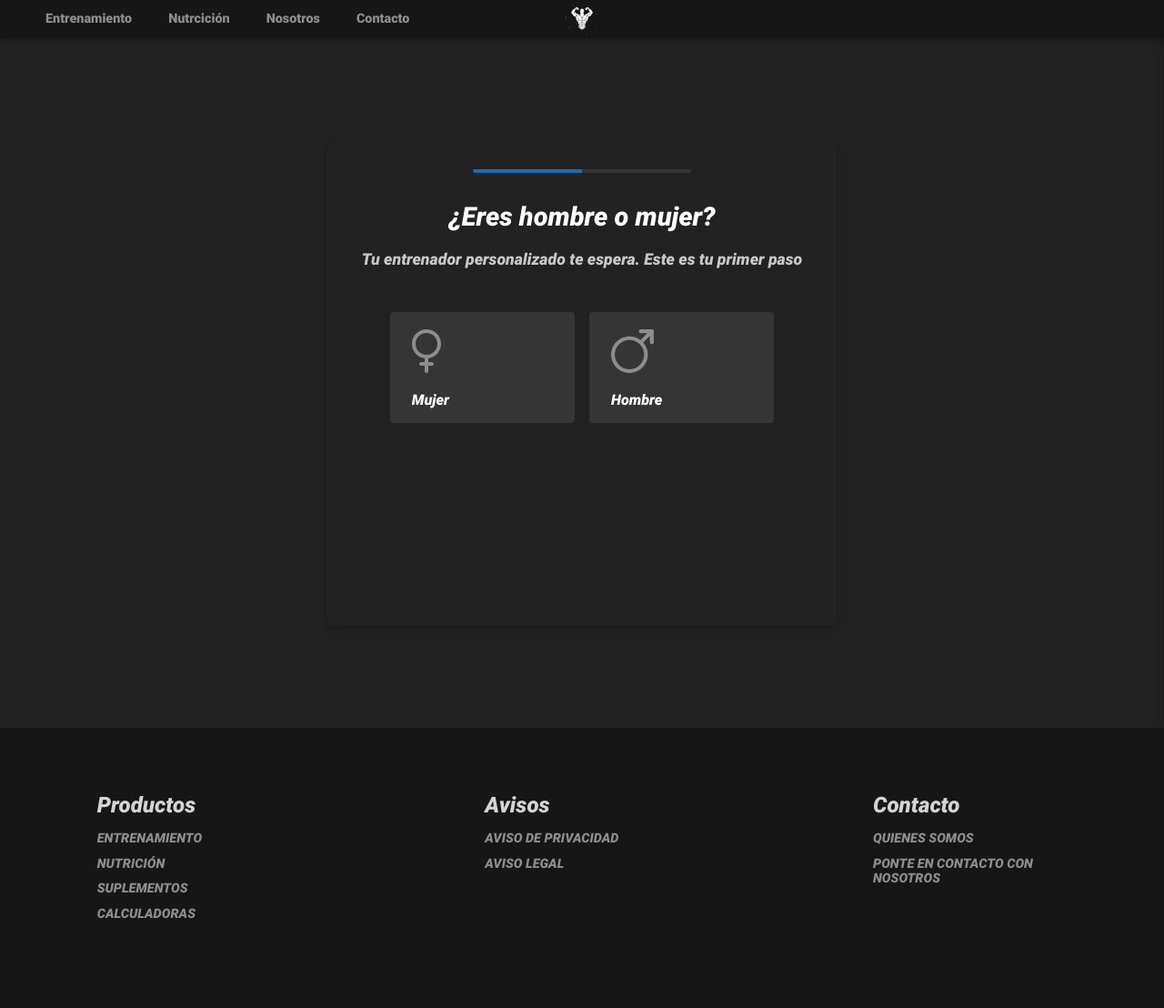
After one commit to KoreanoNiu/astraFit, a PHP site: page /registro.html in a window 1280 px wide. The commit adds this page. Shown: the whole page at 91% size. Run offline with PHP 8.4, Linux system fonts and the light colour scheme.

Commit message:
registro

```diff
--- /dev/null
+++ b/registro.html
@@ -0,0 +1,109 @@
+<!DOCTYPE html>
+<html lang = es>
+<html>
+    <head>
+        <meta charset="UTF-8">
+        <meta name="viewport" content="width=device-width, initial-scale=1.0">
+        <link rel = "stylesheet" href = "src/css/styles.css" type ="TEXT/CSS">
+        <title>Main index</title>
+    </head>
+
+    <body>
+        <header>
+            <nav class="fixed closed">
+                <a href = "" class = "brand-logo center"><img src="src/img/logo.png" alt=""></a>
+                <div class="sidenav-trigger hide show-on-small-and-down right">
+                    <button class="menu" onclick="this.parentNode.parentNode.classList.toggle('opened');this.parentNode.parentNode.classList.toggle('closed');this.setAttribute('aria-expanded', this.classList.contains('opened'))" aria-label="Main Menu">
+                        <svg width="40" height="40" viewBox="0 0 100 100">
+                          <path class="line line1" d="M 20,29.000046 H 80.000231 C 80.000231,29.000046 94.498839,28.817352 94.532987,66.711331 94.543142,77.980673 90.966081,81.670246 85.259173,81.668997 79.552261,81.667751 75.000211,74.999942 75.000211,74.999942 L 25.000021,25.000058" />
+                          <path class="line line2" d="M 20,50 H 80" />
+                          <path class="line line3" d="M 20,70.999954 H 80.000231 C 80.000231,70.999954 94.498839,71.182648 94.532987,33.288669 94.543142,22.019327 90.966081,18.329754 85.259173,18.331003 79.552261,18.332249 75.000211,25.000058 75.000211,25.000058 L 25.000021,74.999942" />
+                        </svg>
+                      </button>
+                </div>
+                <div class="sidenav-trigger right">
+                    <!--Aqui iria el icono del carrito xd-->
+                </div>
+                <!--ESta cerrado por el hide-->
+                <aside class="show">
+                    <div>
+                        <ul>
+                            <li><a href="">Entrenamiento</a></li>
+                            <li><a href="">Nutrcición</a></li>
+                            <li><a href="">Nosotros</a></li>
+                            <li><a href="">Contacto</a></li>
+                        </ul>
+                    </div>
+                    <div>
+                    </div>
+                </aside>
+                <ul class="hide-on-small-and-down">
+                    <li><a href="">Entrenamiento</a></li>
+                    <li><a href="">Nutrcición</a></li>
+                    <li><a href="">Nosotros</a></li>
+                    <li><a href="">Contacto</a></li>
+                </ul>
+            </nav>
+        </header>
+        <main>
+            <section class="register-container">
+                <div class="form-container">
+                    <div class="status-bar">
+                        <div style="width: 50%"></div>
+                    </div>
+                    <header>
+                        <h1>¿Eres hombre o mujer?</h1>
+                        <p>Tu entrenador personalizado te espera. Este es tu primer paso</p>
+                    </header>
+                    <form action="">
+                        <div>
+                            <input type="radio" id="gender1" name="gender1">
+                            <label for="gender1">
+                                <svg viewBox="0 0 32 48" xmlns="http://www.w3.org/2000/svg">
+                                    <path d="M14 36v-4.124C6.107 30.892 0 24.16 0 16 0 7.163 7.163 0 16 0s16 7.163 16 16c0 8.16-6.107 14.892-14 15.876V36h4a2 2 0 0 1 0 4h-4v6a2 2 0 0 1-4 0v-6h-4a2 2 0 0 1 0-4h4zm14-20c0-6.627-5.373-12-12-12S4 9.373 4 16s5.373 12 12 12 12-5.373 12-12z">
+                                    </path>
+                                </svg>
+                                <p>Mujer</p>
+                            </label>
+                        </div>
+                        <div>
+                            <input type="radio" id="gender2" name="gender2">
+                            <label for="gender2">
+                                <svg viewBox="0 0 43 44" xmlns="http://www.w3.org/2000/svg">
+                                    <path d="M39 6.652l-6.618 6.618A18.43 18.43 0 0 1 37 25.5C37 35.718 28.718 44 18.5 44S0 35.718 0 25.5 8.282 7 18.5 7c4.178 0 8.032 1.384 11.129 3.72L36.349 4h-6.474C28.839 4 28 3.105 28 2s.84-2 1.875-2h11.25a1.868 1.868 0 0 1 1.326.55A1.868 1.868 0 0 1 43 1.874v11.25C43 14.161 42.105 15 41 15s-2-.84-2-1.875V6.652zM33.3 25.5c0-8.175-6.625-14.8-14.8-14.8S3.7 17.325 3.7 25.5s6.625 14.8 14.8 14.8 14.8-6.625 14.8-14.8z"></path>
+                                </svg>
+                                <p>Hombre</p>
+                            </label>
+                        </div>
+                    </form>
+                </div>
+            </section>
+            <footer>
+                <div>
+                    <h3>Productos</h3>
+                    <ul>
+                        <li><a href="">ENTRENAMIENTO</a></li>
+                        <li><a href="">NUTRICIÓN</a> </li>
+                        <li><a href="">SUPLEMENTOS</a></li>
+                        <li><a href="">CALCULADORAS</a></li>
+                    </ul>
+                </div>
+                <div>
+                    <h3>Avisos</h3>
+                    <ul>
+                        <li><a href="">AVISO DE PRIVACIDAD</a></li>
+                        <li><a href="">AVISO LEGAL</a></li>
+                    </ul>
+                </div>
+                <div>
+                    <h3>Contacto</h3>
+                    <ul>
+                        <li><a href="">QUIENES SOMOS</a></li>
+                        <li><a href="">PONTE EN CONTACTO CON NOSOTROS</a></li>
+                    </ul>
+                </div>
+            </footer>
+        </main>
+    </body>
+    <script src =""></script>
+</html>
--- /dev/null
+++ b/scss/modulos/_register.scss
@@ -0,0 +1,129 @@
+.register-container{
+    font-family: Roboto-italic;
+    width: 100%;
+    background-color: #222222;
+    display: grid;
+    height: calc(100vh - var(--navbar-height));
+
+    grid-template-columns: repeat(1, 2fr);
+
+    .form-container{
+
+        background-color: #222222;
+
+        text-align: center;
+
+        .status-bar{
+            margin: 1rem auto 2rem auto;
+            width: 15rem;
+            height: 0.3rem;
+            background-color: #353535;
+
+
+            border-radius: 4px;
+            -webkit-border-radius: 4px;
+            -moz-border-radius: 4px;
+            -ms-border-radius: 4px;
+            -o-border-radius: 4px;
+
+            overflow: hidden;
+            div{
+                background-color: #126fbb;
+                margin: 0;
+                padding: 1%;
+            }
+
+        }
+
+        header{
+            h1{
+                color: #ffffff;
+                font-size: 1.8rem;
+            }
+            p{
+                color: #c8c8c8;
+                font-size: 1.1rem;
+            }
+        }
+
+        form{
+            margin: 3rem auto;
+
+            display: grid;
+            grid-template-columns: repeat(2, 2fr);
+            grid-gap: 1rem;
+            div{
+                margin: auto;
+                background-color: #353535;
+                width: 100%;
+                text-align: start;
+                height: min-content;
+
+                input[type="radio"]{
+                    display: none;
+                }
+
+                label{
+                    padding: 1.2rem 0rem 0rem 1.5rem;
+                    float: left;
+                    width: 100%;
+                    svg{
+                        height: 3rem;
+                        fill: #8D8D8D;
+                    }
+
+                    p{
+                        color: #ffffff;
+                        font-size: 1rem;
+                    }
+
+                    cursor: pointer;
+                }
+
+                transition: background-color, 0.7s;
+                -webkit-transition: background-color, 0.7s;
+                -moz-transition: background-color, 0.7s;
+                -ms-transition: background-color, 0.7s;
+                -o-transition: background-color, 0.7s;
+
+                &:hover{
+                    background-color: #696969;
+                }
+
+                border-radius: 4px;
+                -webkit-border-radius: 4px;
+                -moz-border-radius: 4px;
+                -ms-border-radius: 4px;
+                -o-border-radius: 4px;
+            }
+        }
+
+        padding: 1rem;
+    }
+}
+
+@media(max-width: 900px){
+    .form-container{
+        margin: 4rem auto;
+        width: 100%;
+    }
+}
+
+@media(min-width: 900px){
+    .form-container{
+        margin: 7rem auto;
+        width: 35rem;
+        filter: drop-shadow(0px 4px 4px rgba(0, 0, 0, 0.25));
+        -webkit-filter: drop-shadow(0px 4px 4px rgba(0, 0, 0, 0.25));
+        border-radius: 8px;
+        -webkit-border-radius: 8px;
+        -moz-border-radius: 8px;
+        -ms-border-radius: 8px;
+        -o-border-radius: 8px;
+
+        form{
+            margin: auto;
+            width: 80%;
+        }
+    }
+}
--- a/scss/modulos/_sections.scss
+++ b/scss/modulos/_sections.scss
@@ -71,6 +71,9 @@
             ul{
                 font-size: 0.8rem;
             }
+        }
+        div:nth-child(3){
+            margin-top: -2rem;
         }
     }
   }
--- a/scss/styles.scss
+++ b/scss/styles.scss
@@ -11,3 +11,5 @@
 @import "modulos/_sections.scss";
 
 // @import "modulos/_grid.scss";
+
+@import "modulos/register";
--- a/src/css/styles.css
+++ b/src/css/styles.css
@@ -574,7 +574,9 @@ main {
   footer {
     grid-template-columns: repeat(2, 2fr); }
     footer div ul {
-      font-size: 0.8rem; } }
+      font-size: 0.8rem; }
+    footer div:nth-child(3) {
+      margin-top: -2rem; } }
 
 @media (min-width: 900px) {
   .cards {
@@ -684,3 +686,91 @@ footer {
         }
     }
 */
+.register-container {
+  font-family: Roboto-italic;
+  width: 100%;
+  background-color: #222222;
+  display: grid;
+  height: calc(100vh - var(--navbar-height));
+  grid-template-columns: repeat(1, 2fr); }
+  .register-container .form-container {
+    background-color: #222222;
+    text-align: center;
+    padding: 1rem; }
+    .register-container .form-container .status-bar {
+      margin: 1rem auto 2rem auto;
+      width: 15rem;
+      height: 0.3rem;
+      background-color: #353535;
+      border-radius: 4px;
+      -webkit-border-radius: 4px;
+      -moz-border-radius: 4px;
+      -ms-border-radius: 4px;
+      -o-border-radius: 4px;
+      overflow: hidden; }
+      .register-container .form-container .status-bar div {
+        background-color: #126fbb;
+        margin: 0;
+        padding: 1%; }
+    .register-container .form-container header h1 {
+      color: #ffffff;
+      font-size: 1.8rem; }
+    .register-container .form-container header p {
+      color: #c8c8c8;
+      font-size: 1.1rem; }
+    .register-container .form-container form {
+      margin: 3rem auto;
+      display: grid;
+      grid-template-columns: repeat(2, 2fr);
+      grid-gap: 1rem; }
+      .register-container .form-container form div {
+        margin: auto;
+        background-color: #353535;
+        width: 100%;
+        text-align: start;
+        height: min-content;
+        transition: background-color, 0.7s;
+        -webkit-transition: background-color, 0.7s;
+        -moz-transition: background-color, 0.7s;
+        -ms-transition: background-color, 0.7s;
+        -o-transition: background-color, 0.7s;
+        border-radius: 4px;
+        -webkit-border-radius: 4px;
+        -moz-border-radius: 4px;
+        -ms-border-radius: 4px;
+        -o-border-radius: 4px; }
+        .register-container .form-container form div input[type="radio"] {
+          display: none; }
+        .register-container .form-container form div label {
+          padding: 1.2rem 0rem 0rem 1.5rem;
+          float: left;
+          width: 100%;
+          cursor: pointer; }
+          .register-container .form-container form div label svg {
+            height: 3rem;
+            fill: #8D8D8D; }
+          .register-container .form-container form div label p {
+            color: #ffffff;
+            font-size: 1rem; }
+        .register-container .form-container form div:hover {
+          background-color: #696969; }
+
+@media (max-width: 900px) {
+  .form-container {
+    margin: 4rem auto;
+    width: 100%; } }
+
+@media (min-width: 900px) {
+  .form-container {
+    margin: 7rem auto;
+    width: 35rem;
+    filter: drop-shadow(0px 4px 4px rgba(0, 0, 0, 0.25));
+    -webkit-filter: drop-shadow(0px 4px 4px rgba(0, 0, 0, 0.25));
+    border-radius: 8px;
+    -webkit-border-radius: 8px;
+    -moz-border-radius: 8px;
+    -ms-border-radius: 8px;
+    -o-border-radius: 8px; }
+    .form-container form {
+      margin: auto;
+      width: 80%; } }
```
